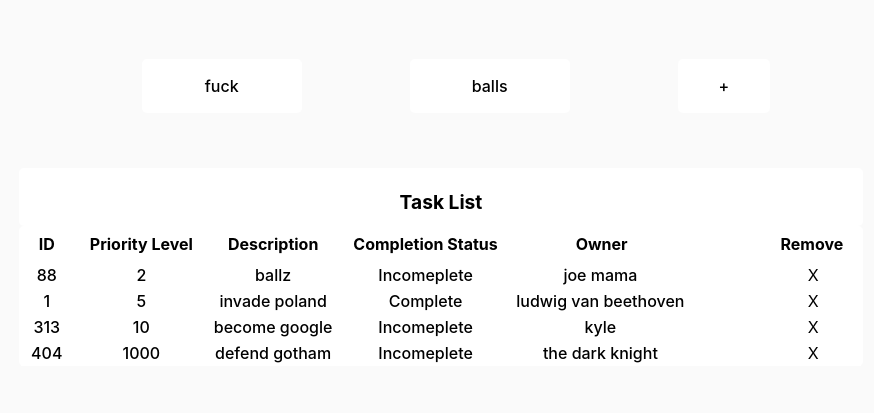
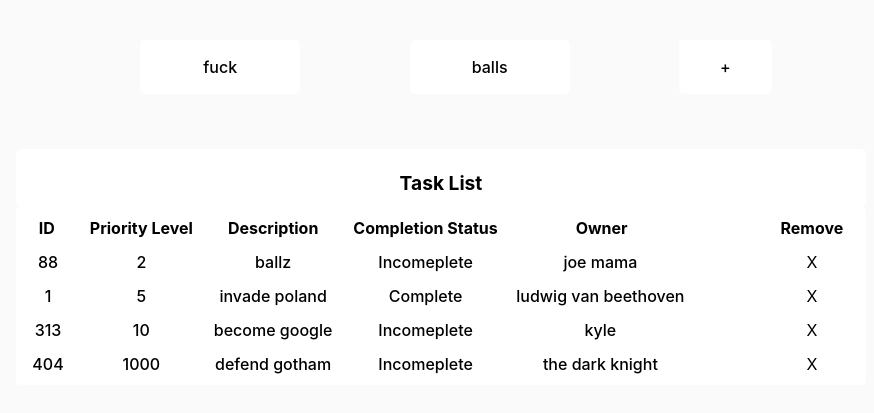
Before and after one commit to Arshadul-Monir/webdev_final_front, a React (Vite) app: page /tasks in a window 1280 px wide. Shown: the part 195-608 px from the top of the page, without its empty margins (199-1073 px from the left). Built offline with nearby package versions, Linux system fonts and the light colour scheme.

Commit message:
fixed the inconsitent row size along with a weird side of the row border color

```diff
--- a/src/pages/TasksAll.css
+++ b/src/pages/TasksAll.css
@@ -21,6 +21,10 @@ th{
     padding-right: 15px;
 
     border: 5px solid transparent;
+}
+
+tr{
+    border: 8px solid transparent;
 }
 
 caption{
--- a/src/pages/TasksAll.jsx
+++ b/src/pages/TasksAll.jsx
@@ -65,8 +65,6 @@ function TaskList()
         console.log(id);
         const row = document.getElementById("row-"+id);
         row.style.backgroundColor = '#2DFFF233';
-        row.style.borderLeftColor= "#2DFFF233";
-        row.style.borderRightColor= "#2DFFF233";
     }
 
     function deselectRow(id)
@@ -74,7 +72,6 @@ function TaskList()
         console.log("de",id);
         const row = document.getElementById("row-"+id);
         row.style.backgroundColor = 'white';
-        row.style.border= "5px solid transparent";
     }
 
     return(
```
